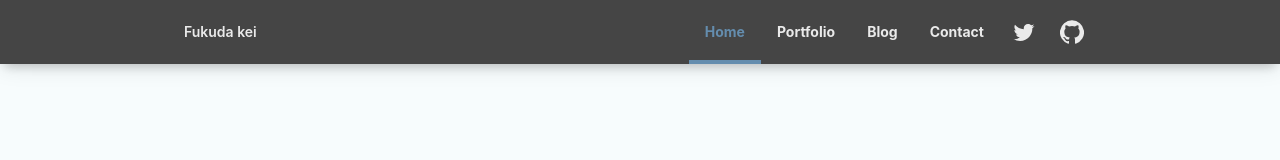
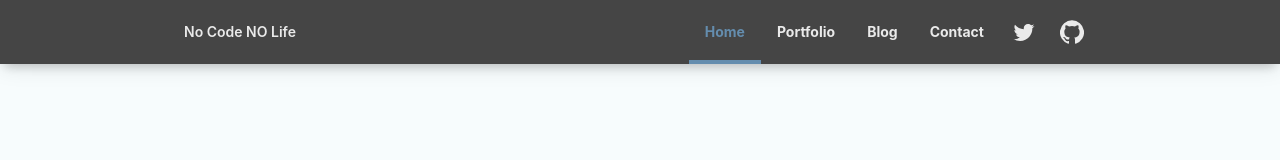
Before and after one commit to keeeei13c/MySite, a Next.js app: page / in a window 1280 px wide. Shown: the top 160 px of the page. Built offline with nearby package versions, Linux system fonts and the light colour scheme.

Commit message:
change text

```diff
--- a/src/components/header.tsx
+++ b/src/components/header.tsx
@@ -59,7 +59,7 @@ const Header: React.FunctionComponent<Props> = ({ twitterUrl, githubUrl, siteTit
         <Toolbar className={classes.toolbar}>
             <Link href="/" passHref>
             <MuiLink>
-              Fukuda kei
+              No Code NO Life
             </MuiLink>
             </Link>
           <Nav twitterUrl={twitterUrl} githubUrl={githubUrl} />
```
